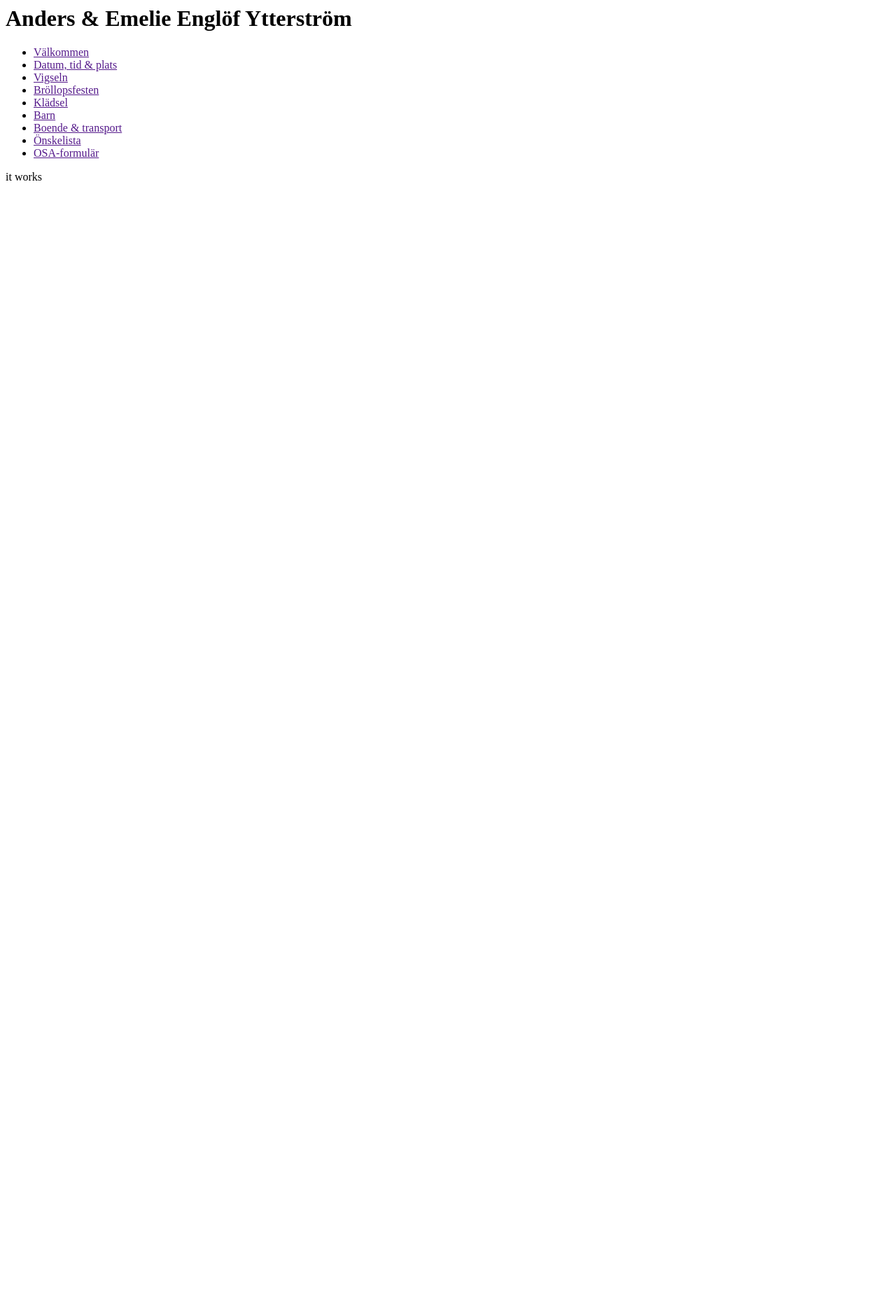
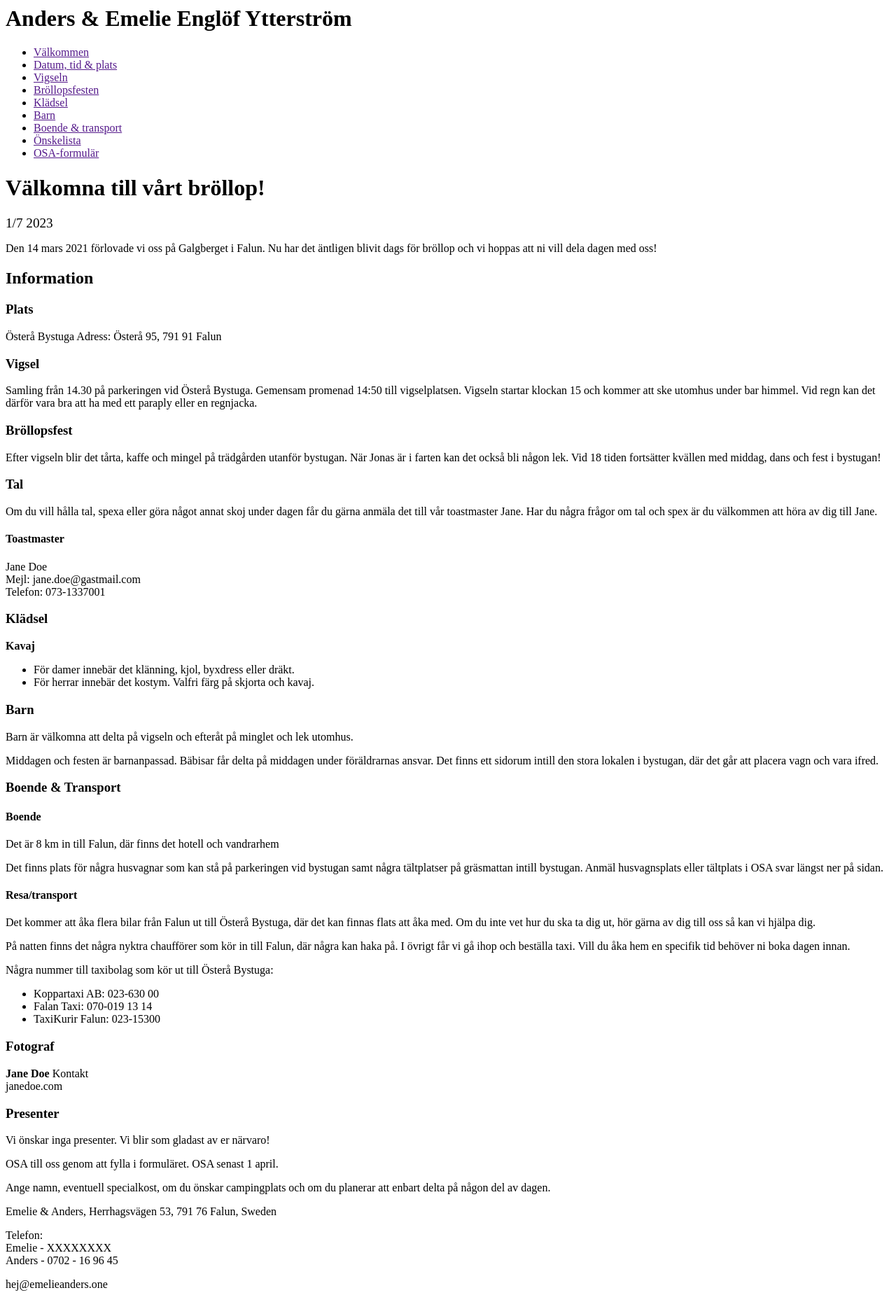
Before and after one commit to madr/ea, a Django app: page / in a window 1280 px wide. Shown: the whole page at 70% size. Before the commit the page ends 258 px from the top, so only its background shows below. Run offline with Django 4.2, Linux system fonts and the light colour scheme.

Commit message:
Add content

```diff
--- a/src/templates/_footer.html
+++ b/src/templates/_footer.html
@@ -0,0 +1,13 @@
+<p>
+    Emelie & Anders, Herrhagsvägen 53, 791 76 Falun, Sweden
+</p>
+
+<p>
+Telefon:<br>
+Emelie - XXXXXXXX<br>
+Anders - 0702 - 16 96 45
+</p>
+
+<p>
+hej@emelieanders.one
+</p>
--- a/src/templates/invitation/home.html
+++ b/src/templates/invitation/home.html
@@ -1 +1,113 @@
-{% extends 'layout.html' %} {% block content %} it works {% endblock content %}
+{% extends 'layout.html' %}
+{% block content %}
+<h1>Välkomna till vårt bröllop!</h1>
+
+<big>1/7 2023</big>
+
+<p>Den 14 mars 2021 förlovade vi oss på Galgberget i Falun.
+Nu har det äntligen blivit dags för bröllop och vi hoppas
+att ni vill dela dagen med oss!</p>
+
+<h2>Information</h2>
+
+<h3>Plats</h3>
+
+Österå Bystuga
+Adress: Österå 95, 791 91 Falun
+
+<h3>Vigsel</h3>
+
+<p>Samling från 14.30 på parkeringen vid Österå Bystuga.
+    Gemensam promenad 14:50 till vigselplatsen. Vigseln startar
+    klockan 15 och kommer att ske utomhus under bar himmel.
+    Vid regn kan det därför vara bra att ha med ett paraply
+    eller en regnjacka.
+</p>
+
+<h3>Bröllopsfest</h3>
+
+<p>Efter vigseln blir det tårta, kaffe och mingel på trädgården
+utanför bystugan. När Jonas är i farten kan det också bli någon
+lek. Vid 18 tiden fortsätter kvällen med middag, dans och
+fest i bystugan!</p>
+
+<h3>Tal</h3>
+
+<p>Om du vill hålla tal, spexa eller göra något annat skoj under
+dagen får du gärna anmäla det till vår toastmaster Jane. Har
+du några frågor om tal och spex är du välkommen att höra av
+dig till Jane.</p>
+
+<h4>Toastmaster</h4>
+
+<p>
+Jane Doe<br>
+Mejl: jane.doe@gastmail.com<br>
+Telefon: 073-1337001
+</p>
+
+<h3>Klädsel</h3>
+
+<strong>Kavaj</strong>
+
+<ul>
+<li>För damer innebär det klänning, kjol, byxdress eller dräkt.
+<li>För herrar innebär det kostym. Valfri färg på skjorta och kavaj.
+</ul>
+
+<h3>Barn</h3>
+
+<p>Barn är välkomna att delta på vigseln och efteråt på minglet och
+lek utomhus.</p>
+
+<p>Middagen och festen är barnanpassad. Bäbisar får delta på middagen
+under föräldrarnas ansvar. Det finns ett sidorum intill den stora
+lokalen i bystugan, där det går att placera vagn och vara ifred.
+</p>
+
+<h3>Boende & Transport</h3>
+
+<h4>Boende</h4>
+
+<p>Det är 8 km in till Falun, där finns det hotell och vandrarhem</p>
+
+<p>Det finns plats för några husvagnar som kan stå på parkeringen
+vid bystugan samt några tältplatser på gräsmattan intill bystugan.
+Anmäl husvagnsplats eller tältplats i OSA svar längst ner på sidan.</p>
+
+<h4>Resa/transport</h4>
+
+<p>Det kommer att åka flera bilar från Falun ut till Österå Bystuga,
+där det kan finnas flats att åka med. Om du inte vet hur du ska ta
+dig ut, hör gärna av dig till oss så kan vi hjälpa dig. </p>
+
+<p>På natten finns det några nyktra chaufförer som kör in till Falun,
+där några kan haka på. I övrigt får vi gå ihop och beställa taxi.
+Vill du åka hem en specifik tid behöver ni boka dagen innan. </p>
+
+<p>Några nummer till taxibolag som kör ut till Österå Bystuga: </p>
+
+<ul>
+    <li>Koppartaxi AB: 023-630 00
+    <li>Falan Taxi: 070-019 13 14
+    <li>TaxiKurir Falun: 023-15300
+</ul>
+
+<h3>Fotograf</h3>
+
+<strong>Jane Doe</strong>
+
+Kontakt<br>
+janedoe.com
+
+<h3>Presenter</h3>
+
+<p>Vi önskar inga presenter. Vi blir som gladast av er närvaro!</p>
+
+<h2<OSA 1/4</h2>
+
+<p>OSA till oss genom att fylla i formuläret. OSA senast 1 april.</p>
+
+<p>Ange namn, eventuell specialkost, om du önskar campingplats och
+om du planerar att enbart delta på någon del av dagen.</p>
+{% endblock content %}
```
Also changed, not shown: src/guests/views.py (+10 -1 lines).
